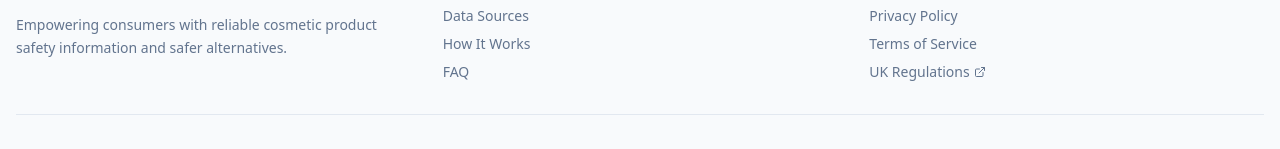
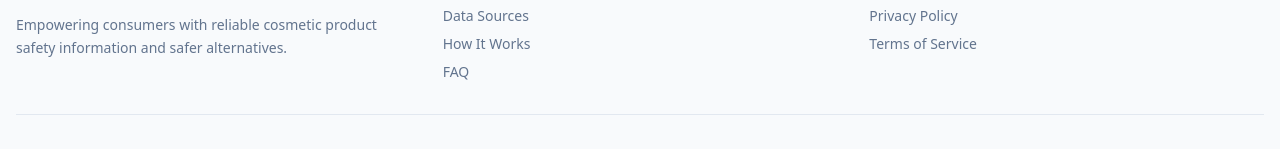
Before and after one commit to atan0168/cosmetic, a Next.js app: page / in a window 1280 px wide. Shown: the part 1221-1370 px from the top of the page. Built offline with nearby package versions, Linux system fonts and the light colour scheme.

Commit message:
remove footer link

```diff
--- a/src/components/layout/Footer.tsx
+++ b/src/components/layout/Footer.tsx
@@ -85,18 +85,6 @@ export function Footer({ className }: FooterProps) {
                     Terms of Service
                   </Link>
                 </li>
-                <li>
-                  <a
-                    href="https://www.gov.uk/guidance/cosmetic-product-notifications"
-                    target="_blank"
-                    rel="noopener noreferrer"
-                    className="text-muted-foreground hover:text-foreground focus:ring-ring flex items-center gap-1 rounded-sm transition-colors focus:ring-2 focus:ring-offset-2 focus:outline-none"
-                    aria-label="Official UK cosmetic regulations (opens in new tab)"
-                  >
-                    UK Regulations
-                    <ExternalLink className="h-3 w-3" aria-hidden="true" />
-                  </a>
-                </li>
               </ul>
             </nav>
           </div>
```
